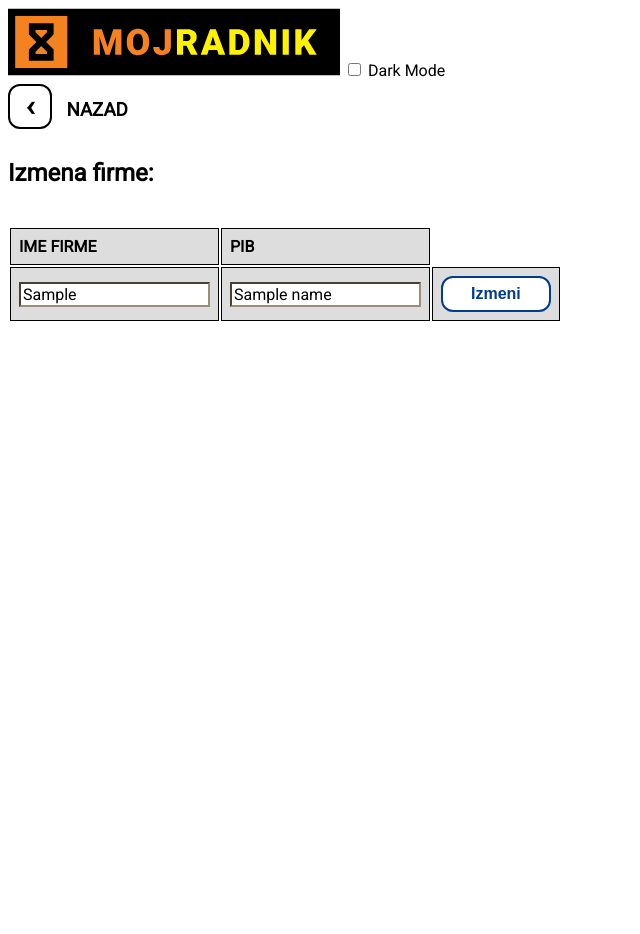
After one commit to bpvyz/radnici, a Flask app: template templates/edit_company.html in a window 1280 px wide. The commit adds this page. Shown: the whole page, without its empty margins (0-640 px from the left). Run offline with Flask 2, Linux system fonts and the light colour scheme; the template is opened without the code that fills it: most values are stand-ins (such as "Sample title", 1, 10 or a date in 2020).

Commit message:
added worker flags, row nrs, edit company buttons

```diff
--- a/models.py
+++ b/models.py
@@ -1,4 +1,4 @@
-from sqlalchemy import Column, String, Date, Boolean, ForeignKey, Text
+from sqlalchemy import Column, String, Date, Boolean, ForeignKey, Text, ForeignKeyConstraint
 from sqlalchemy.orm import relationship
 from sqlalchemy.ext.declarative import declarative_base
 
@@ -7,14 +7,11 @@ Base = declarative_base()
 
 class Company(Base):
     __tablename__ = 'companies'
-
     pib = Column(String(9), primary_key=True)
     name = Column(Text, nullable=False)
 
-
 class Worker(Base):
     __tablename__ = 'workers'
-
     jmbg = Column(String(13), primary_key=True)
     full_name = Column(String(50), nullable=False)
     contract_start_date = Column(Date)
--- /dev/null
+++ b/templates/edit_company.html
@@ -0,0 +1,166 @@
+<!DOCTYPE html>
+<style>
+    /* Ripple effect */
+    .ripple {
+        background-position: center;
+        transition: background 0.8s, color 0.8s;
+    }
+
+    .ripple:hover {
+        background: #000000 radial-gradient(circle, transparent 1%, #ffffff 1%) center/15000%;
+    }
+
+    .ripple:active {
+        background-color: #ffffff;
+        background-size: 100%;
+        transition: background 0.8s;
+    }
+
+    .btn {
+        background-color: var(--aux-color);
+        border: 2px solid black;
+        color: black;
+        padding: 7px 28px;
+        font-size: 16px;
+        cursor: pointer;
+        border-radius: 12px;
+    }
+
+    .change {
+        border-color: var(--change-color);
+        color: var(--change-color);
+        font-weight: bold;
+    }
+
+    .change:hover {
+        background: var(--change-color);
+        color: white;
+        font-weight: bold;
+    }
+
+    body {
+        background: var(--background-color);
+        color: var(--text-color);
+        font-family: 'Roboto';
+    }
+
+    h2 {
+        color: var(--header-color);
+    }
+
+    table {
+        table-layout: fixed;
+        display: block;
+        height: 700px;
+        overflow-y: scroll;
+    }
+
+    td, th {
+        border: 1px solid #000000;
+        text-align: left;
+        padding: 8px;
+        width: 1px;
+        white-space: nowrap;
+    }
+
+    th {
+        background: var(--table-header);
+    }
+
+    tr:nth-child(even) {
+        background-color: var(--even-row-color);
+    }
+
+    tr:nth-child(odd){
+        background-color: var(--odd-row-color);
+    }
+
+    a.back {
+        font-weight: bold;
+        color: black;
+        border: 2px solid black;
+        text-decoration: none;
+        padding: 4px 16px;
+        position: relative;
+        display: inline-block;
+        font-size: 28px;
+        border-radius: 12px;
+    }
+
+    a.back:hover {
+        background: #000000;
+        color: white;
+        font-weight: bold;
+    }
+
+    a.svg {
+        position: relative;
+        display: block;
+    }
+
+    a.svg:after {
+        content: "";
+        position: absolute;
+        top: 0;
+        right: 0;
+        bottom: 0;
+        left: 0;
+    }
+
+    input {
+        border-color: var(--aux-border-color);
+        background-color: var(--aux-color);
+        font-family: "Roboto";
+        color: var(--text-color);
+        font-size: 1em;
+    }
+
+</style>
+<html lang="en">
+<head>
+    <link rel="shortcut icon" type="image/x-icon" href="/static/favicon.png"/>
+    <meta charset="UTF-8">
+    <link href='https://fonts.googleapis.com/css?family=Roboto' rel='stylesheet'>
+    <link href="/static/css/dark-mode-switch-1.0.0/dark-mode.css" rel="stylesheet">
+    <title>Izmena radnika</title>
+
+    <a href="/" class="svg" style="width: 332px; height: 68px; display: inline-block">
+        <object data="/static/logo.svg" type="image/svg+xml" class="logo" style="width: 332px; height: 68px">
+        </object>
+    </a>
+    <div class="custom-control custom-switch" style="display: inline-block">
+    <input type="checkbox" class="custom-control-input" id="darkSwitch" />
+    <label class="custom-control-label" for="darkSwitch">Dark Mode</label>
+    </div>
+    <script src="/static/css/dark-mode-switch-1.0.0/dark-mode-switch.min.js"></script>
+
+    <br>
+    <a class="back" style="display:inline-block" href='/'>&#8249</a>
+    <h3 style="display:inline-block; position: relative; left: 10px;">NAZAD</h3>
+</head>
+<body>
+<h2>
+    Izmena firme:
+</h2>
+<br>
+<table>
+    <tr>
+        <th>IME FIRME</th>
+        <th>PIB</th>
+    </tr>
+    <tr>
+
+        <form id="edit_form" action="{{url_for('radnici.company_save', pib=pib1)}}" method="POST">
+            <td><input type="text" maxlength="9" id="new_pib" name="new_pib" value="{{ pib1 }}"></td>
+            <td><input type="text" id="new_name" name="new_name" value="{{ name }}"></td>
+            <td style="text-align: center">
+                <button class="btn ripple change" type="submit">Izmeni</button>
+            </td>
+
+        </form>
+    </tr>
+
+</table>
+
+</body>
+</html>
```
Also changed, not shown: routes.py (+57 -7 lines), templates/dodat.html (deleted, +0 -29 lines), templates/index.html (+16 -0 lines), templates/spisak.html (+22 -6 lines), utils.py (+26 -2 lines).
